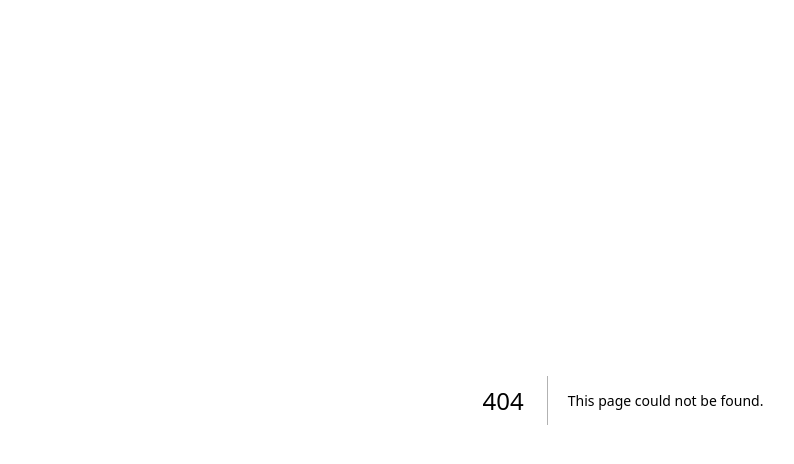
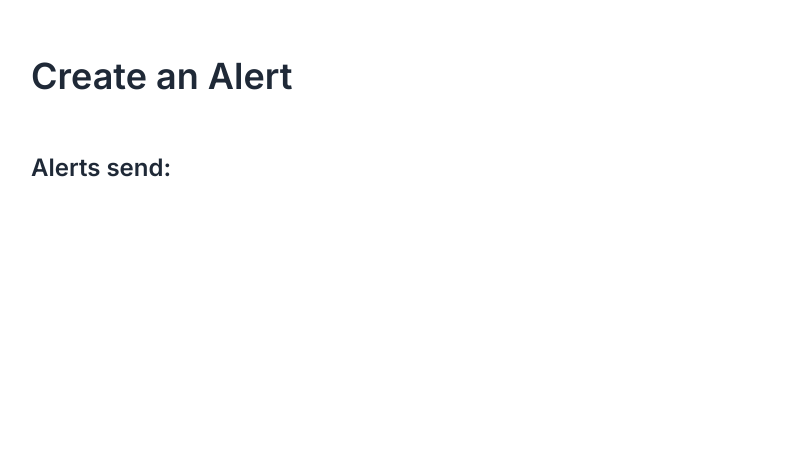
Before and after one commit to davidffa/PlantPatrol, a Next.js app in the folder web/: page /alerts/create in a window 1280 px wide. Before the commit this address had no page. Shown: the top 464 px of the page, without its empty margins (17-811 px from the left). Built offline with nearby package versions, Linux system fonts and the light colour scheme.

Commit message:
Start implementing the create alert page

```diff
--- /dev/null
+++ b/web/src/app/alerts/create/page.tsx
@@ -0,0 +1,23 @@
+import { AlertCollapse } from "@/components/AlertCollapse";
+
+export default function Create() {
+  return (
+    <div className="p-12">
+      <div className="justify-right">
+        <div className="">
+          <h1 className="text-4xl font-semibold font-alt gap-2 py-2  ">
+            Create an Alert
+          </h1>
+        </div>
+      </div>
+      <div className="py-12">
+        <h2 className="text-2xl font-semibold">
+          Alerts send:
+        </h2>
+      </div>
+
+
+
+    </div>
+  );
+}
```
